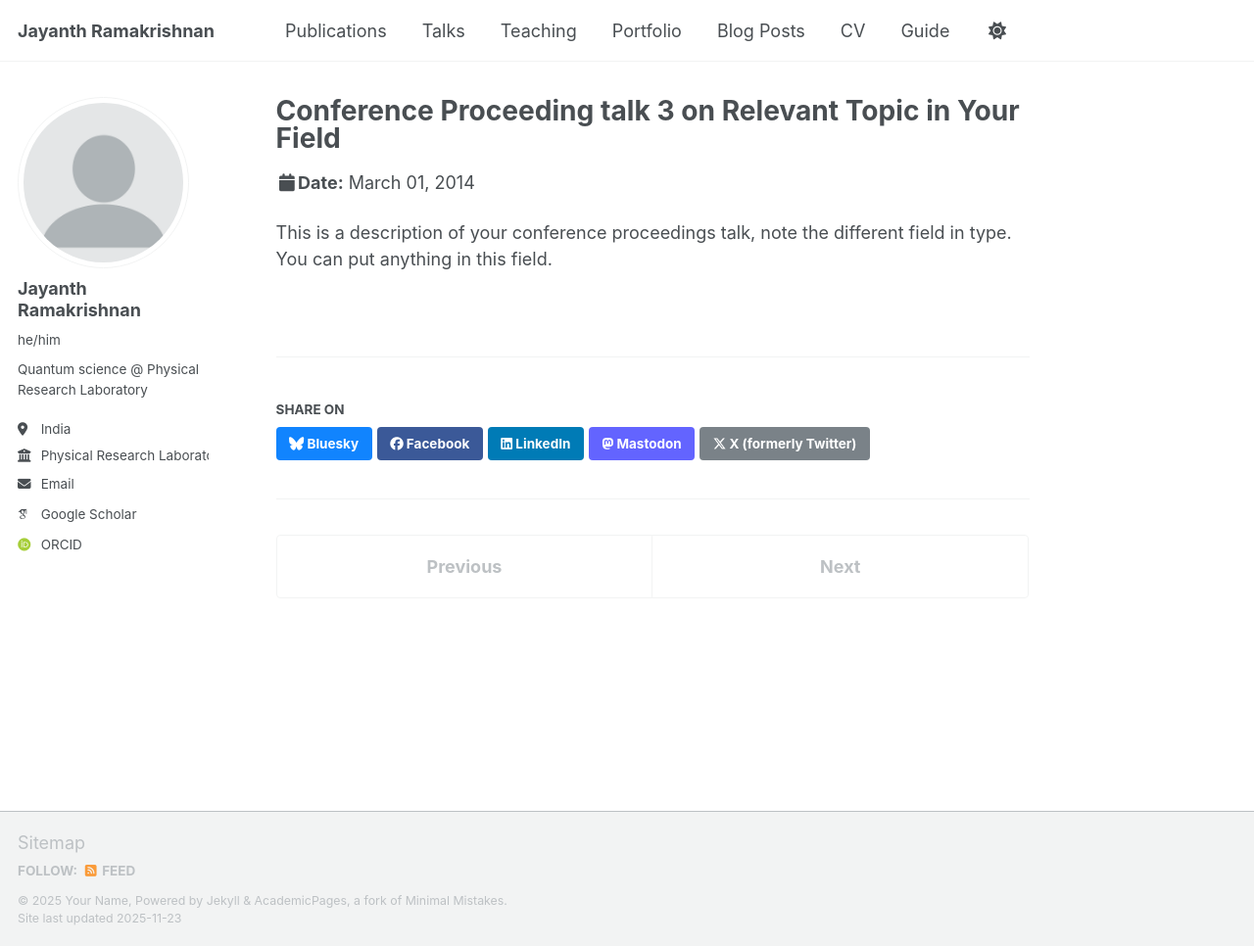
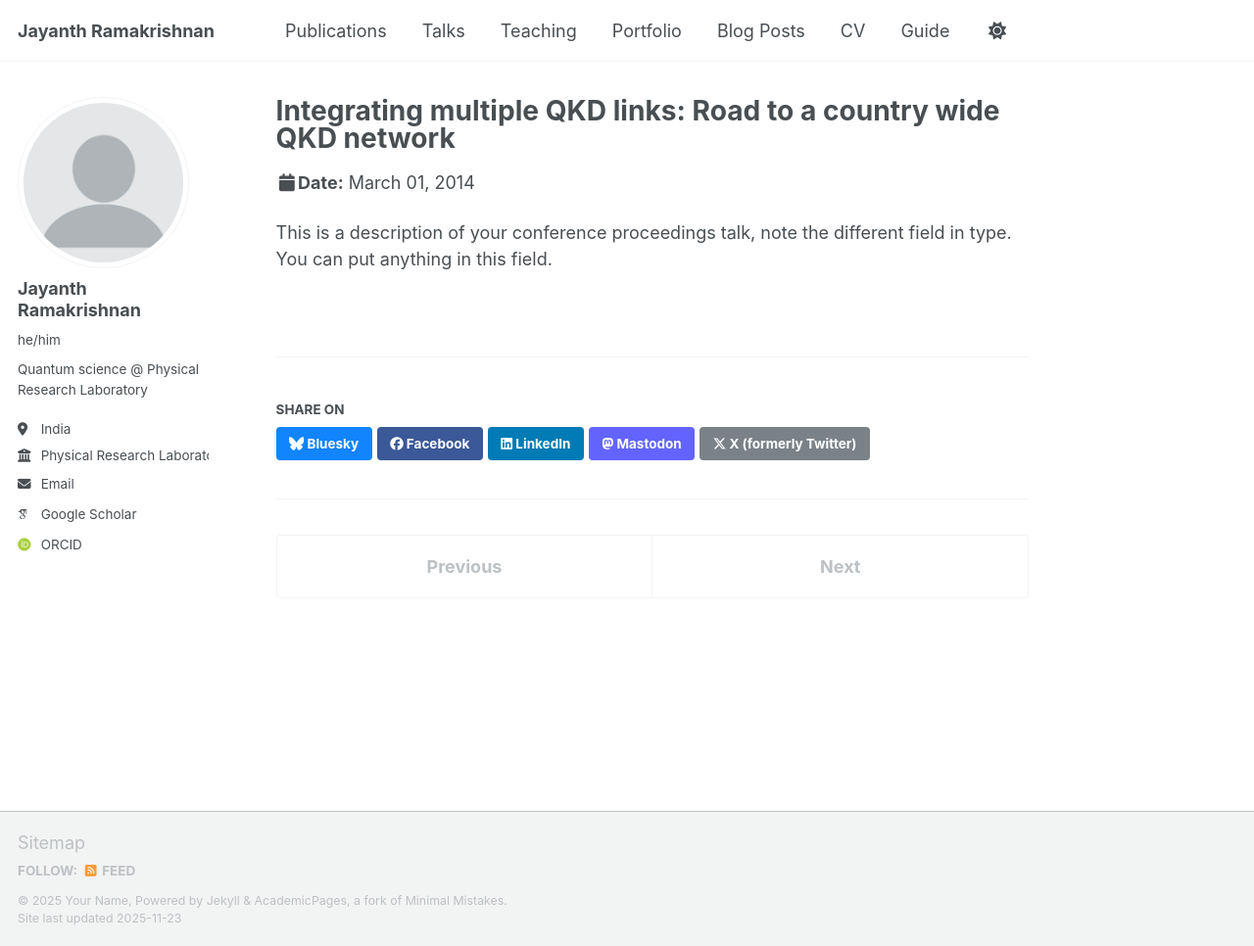
Before and after one commit to jayheme/jayheme.github.io, a Jekyll site: the page built from _talks/etot_talk.md, in a window 1280 px wide and 966 px high. Shown: the whole window at 98% size. Built offline with Jekyll 4.4.1, drawn with Linux system fonts in a browser that asks for light colours; some web fonts are replaced; a script that is not in the unit is left out.

Commit message:
Update talk details for ETOT conference

```diff
--- a/_talks/2014-03-01-talk-3.md
+++ b/_talks/etot_talk.md
@@ -1,8 +1,8 @@
 ---
-title: "Conference Proceeding talk 3 on Relevant Topic in Your Field"
+title: "Integrating multiple QKD links: Road to a country wide QKD network"
 collection: talks
-type: "Conference proceedings talk"
-permalink: /talks/2014-03-01-talk-3
+type: "Conference talk"
+permalink: /talks/etot_talk
 venue: "Testing Institute of America 2014 Annual Conference"
 date: 2014-03-01
 location: "Los Angeles, CA, USA"
```
